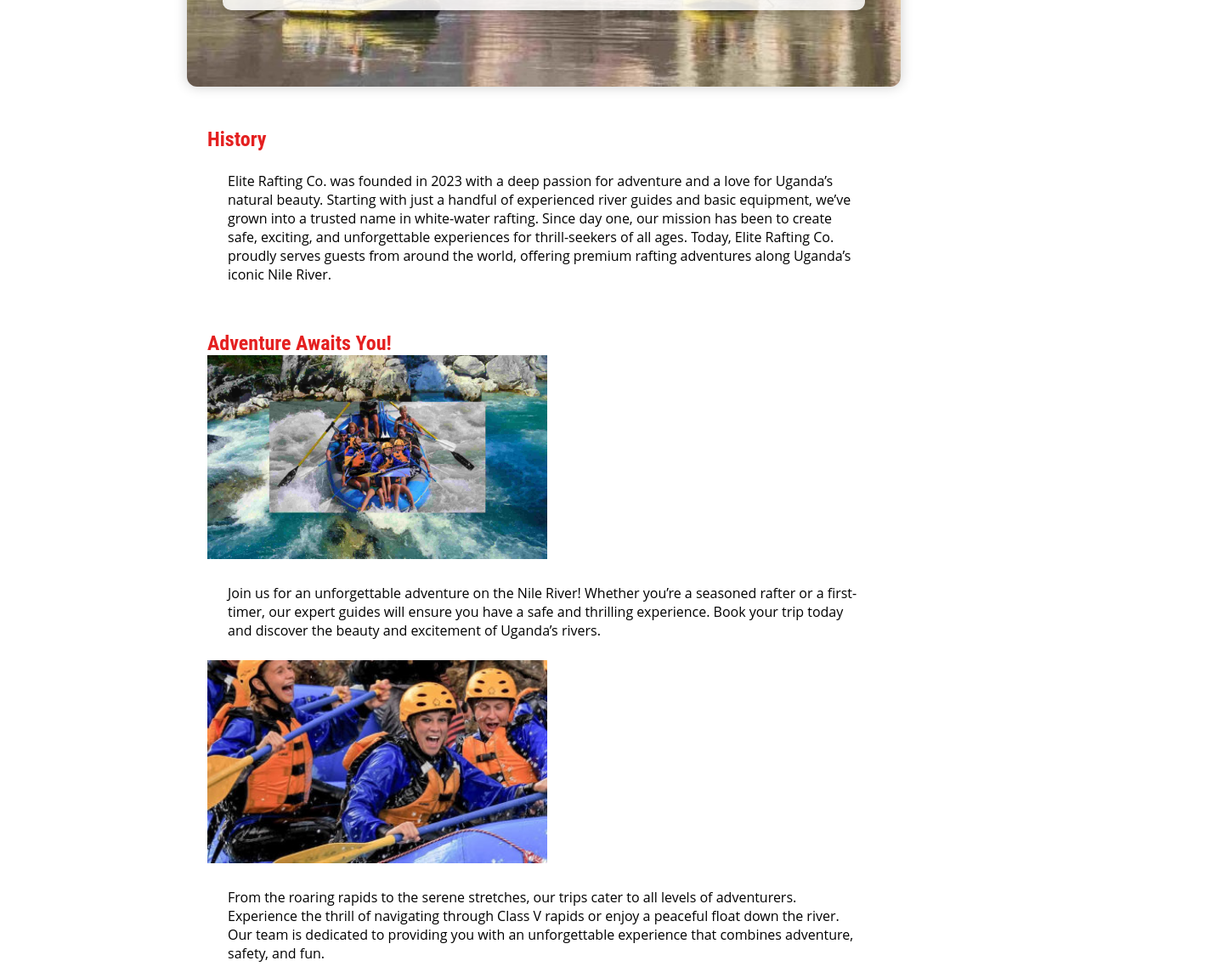
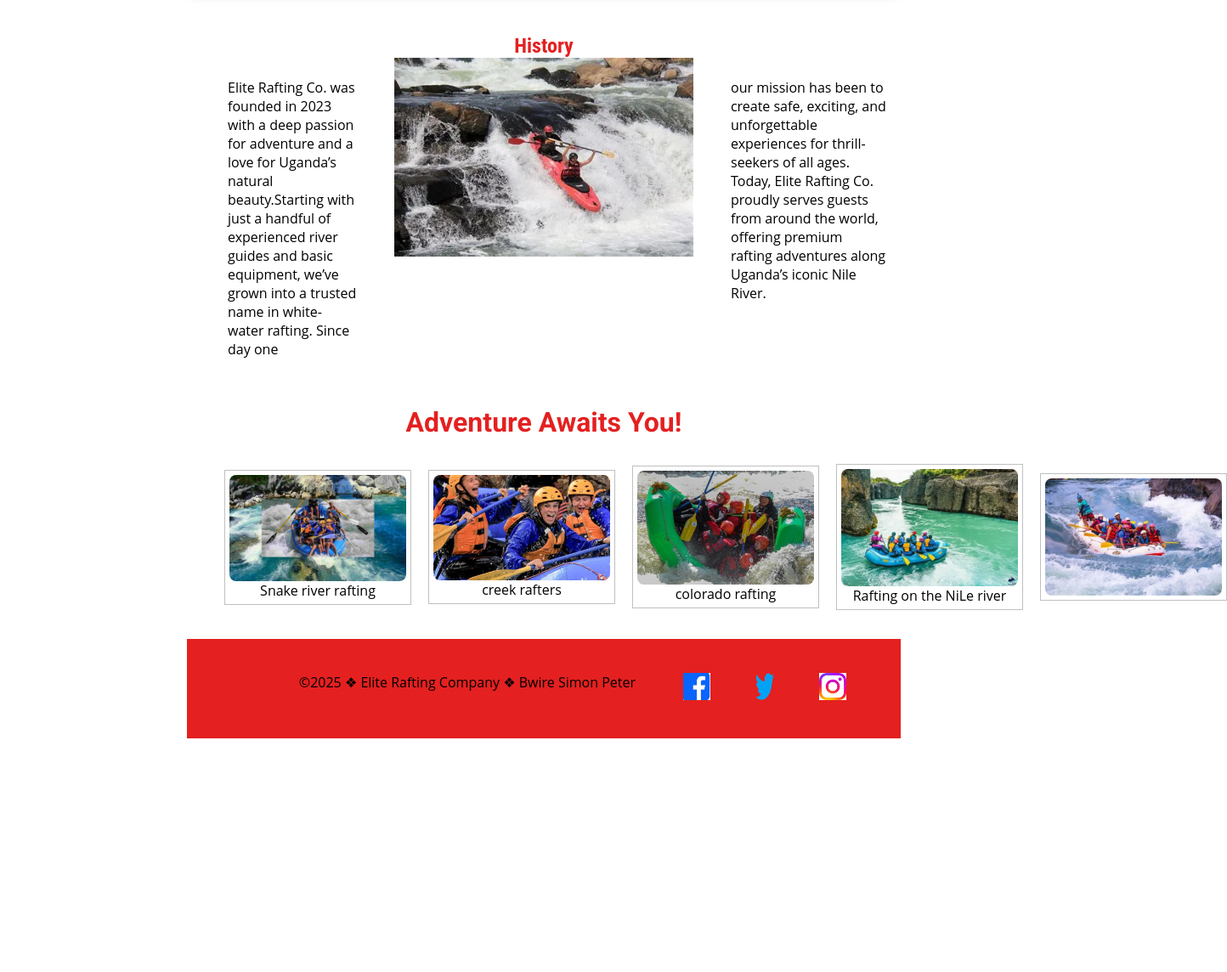
Before and after one commit to elitefx75/wdd130, a plain HTML site: page wwr/about.html in a window 1280 px wide. Shown: the part 562-1706 px from the top of the page at 85% size, 1444 px wide, since content can reach past the window. After the commit the page ends 1431 px from the top, so only its background shows below. Drawn offline with Linux system fonts and the light colour scheme.

Commit message:
wwr updated

```diff
--- a/wwr/about.html
+++ b/wwr/about.html
@@ -2,7 +2,7 @@
 <html lang="en">
 
 <head>
-    <meta charset="UTF-8" />
+    <meta charset="utf-8" />
     <meta name="viewport" content="width=device-width, initial-scale=1.0">
     <title>Elite Water Rafting Company | About Us</title>
     <meta name="description" content="explains and makes you feel the moments of rafting.">
@@ -45,49 +45,53 @@
         </div>
         <section>
             <h2>History</h2>
-            <p>Elite Rafting Co. was founded in 2023 with a deep passion for adventure and a love for Uganda’s natural
-                beauty.
-                Starting with just
-                a handful of experienced river guides and basic equipment, we’ve grown into a trusted name in
-                white-water rafting. Since day one,
-                our mission has been to create safe, exciting, and unforgettable experiences for thrill-seekers of all
-                ages. Today, Elite Rafting Co.
-                proudly serves guests from around the world, offering premium rafting adventures along Uganda’s iconic
-                Nile River.</p>
+            <div class="history-layout">
+                <div class="left">
+                    <p>Elite Rafting Co. was founded in 2023 with a deep passion for adventure and a love for Uganda’s
+                        natural
+                        beauty.Starting with just a handful of experienced river guides and basic equipment, we’ve grown
+                        into a trusted name in
+                        white-water rafting. Since day one</p>
+                </div>
+                <div class="centre">
+                    <img src="images/rafting-history.webp" alt="Rafting history image">
+                </div>
+                <div class="right">
+                    <p class="right">our mission has been to create safe, exciting, and unforgettable experiences for
+                        thrill-seekers of all
+                        ages. Today, Elite Rafting Co.
+                        proudly serves guests from around the world, offering premium rafting adventures along Uganda’s
+                        iconic
+                        Nile River.</p>
+                </div>
+            </div>
+
         </section>
 
-        <section>
+        <section class="gallery">
             <h2>Adventure Awaits You!</h2>
-            <img src="images/snake-river-rafting.jpg" alt=" Rafting across Snake River">
-            <p>Join us for an unforgettable adventure on the Nile River! Whether you’re a seasoned rafter or a
-                first-timer,
-                our expert guides will ensure you have a safe and thrilling experience. Book your trip today and
-                discover the
-                beauty and excitement of Uganda’s rivers.</p>
-            <img src="images/creek-rafters.jpg" alt="Creek County Raffters">
-            <p>From the roaring rapids to the serene stretches, our trips cater to all levels of adventurers. Experience
-                the
-                thrill of navigating through Class V rapids or enjoy a peaceful float down the river. Our team is
-                dedicated to
-                providing you with an unforgettable experience that combines adventure, safety, and fun.</p>
-            <img src="images/colorado-rafting.jpg" alt="Rafting in Colorado">
-            <p>We take pride in our commitment to safety and environmental stewardship. Our guides are trained in the
-                latest
-                safety protocols, and we use eco-friendly practices to protect the rivers we love. Join us in our
-                mission to preserve
-                Uganda’s natural beauty while enjoying the thrill of rafting.</p>
-            <img src="images/nile-rafting.webp" alt="Rafting in Nile River">
-            <p>Whether you’re looking for a family adventure, a team-building experience, or a solo thrill-seeking
-                journey,
-                Elite Rafting Co. has something for everyone. Our trips are designed to create lasting memories and
-                foster a
-                love for the great outdoors. Don’t miss out on the adventure of a lifetime!</p>
-            <img src="images/trekhievers.webp" alt="Trekhievers rafting">
-            <p>Ready to embark on your rafting adventure? Contact us today to learn more about our trips, availability,
-                and
-                pricing. Our friendly team is here to answer any questions you may have and help you plan the perfect
-                rafting
-                experience. Let’s make waves together!</p>
+            <div class="image-row">
+                <figure>
+                    <img src="images/snake-river-rafting.jpg" alt=" Rafting across Snake River">
+                    <figcaption>Snake river rafting</figcaption>
+                </figure>
+                <figure>
+                    <img src="images/creek-rafters.jpg" alt="Creek County Raffters">
+                    <figcaption>creek rafters</figcaption>
+                </figure>
+                <figure>
+                    <img src="images/colorado-rafting.jpg" alt="Rafting Adventure">
+                    <figcaption>colorado rafting</figcaption>
+                </figure>
+                <figure>
+                    <img src="images/nile-rafting.webp" alt="Rafting in Uganda">
+                    <figcaption>Rafting on the NiLe river</figcaption>
+                </figure>
+                <figure>
+                    <img src="images/trekhievers.webp" alt="Rafting in Uganda">
+                    </figcaption>
+                </figure>
+            </div>
         </section>
     </main>
     <footer>
--- a/wwr/styles/rafting.css
+++ b/wwr/styles/rafting.css
@@ -41,7 +41,24 @@ header {
   background-color: var(--primary-color);
 
   color: var(--accent2-color);
+  display: flex;
+  justify-content: space-between;
+  align-items: center;
+  padding: 20px;
+  grid-template-columns: repeat(3, 1fr);
+  gap: 1.5rem;
+  border-bottom: 4px solid var(--secondary-color);
 
+
+}
+
+nav {
+  display: flex;
+  gap: 2rem;
+  /* Adjust spacing between items */
+  list-style: none;
+  padding: 0;
+  margin: 0;
 }
 
 * {
@@ -245,3 +262,102 @@ section img {
   height: auto;
   object-fit: cover;
 }
+
+header img {
+  width: 60px;
+  /* Logo size */
+  height: auto;
+}
+
+figure {
+  border: thin #c0c0c0 solid;
+  display: flex;
+  flex-flow: column;
+  padding: 5px;
+  max-width: 220px;
+  margin: auto;
+
+}
+
+footer {
+  display: flex;
+  justify-content: flex-end;
+  /* aligns content to the right */
+  padding: 1rem 2rem;
+  background-color: #E42020;
+  /* consistent with header */
+}
+
+.footer-social {
+  display: flex;
+  gap: 1rem;
+  /* space between icons */
+}
+
+.footer-social img {
+  width: 32px;
+  height: 32px;
+}
+
+/* Style the section heading */
+.gallery h2 {
+  text-align: center;
+  font-size: 2em;
+  margin-bottom: 20px;
+  font-family: 'Roboto', sans-serif;
+
+}
+
+/* Horizontal flow of images */
+.image-row {
+  display: flex;
+  flex-wrap: nowrap;
+  /* Prevent wrapping to next line */
+  gap: 20px;
+  padding: 10px 20px;
+}
+
+/* Individual figure setup */
+.image-row figure {
+  flex: 0 0 auto;
+  width: 280px;
+  text-align: center;
+}
+
+.image-row img {
+  width: 100%;
+  height: auto;
+  border-radius: 8px;
+  object-fit: cover;
+}
+
+.history-layout {
+  display: flex;
+  flex-direction: row;
+  /* Ensures horizontal layout */
+  align-items: flex-start;
+  justify-content: space-between;
+  flex-wrap: nowrap;
+  /* Prevents elements from stacking unless forced */
+  gap: 20px;
+}
+
+.history-layout .left,
+.history-layout .right {
+  flex: 1 1 0;
+  min-width: 200px;
+  /* Prevents shrinking too small */
+}
+
+.history-layout .center img {
+  width: 280px;
+  height: auto;
+  object-fit: cover;
+  border-radius: 8px;
+  flex-shrink: 0;
+  /* Ensures image doesn’t collapse */
+}
+
+section h2 {
+  text-align: center;
+}
```
Also changed, not shown: wwr/images/rafting history.jpg (added), wwr/images/rafting-history.webp (added).
